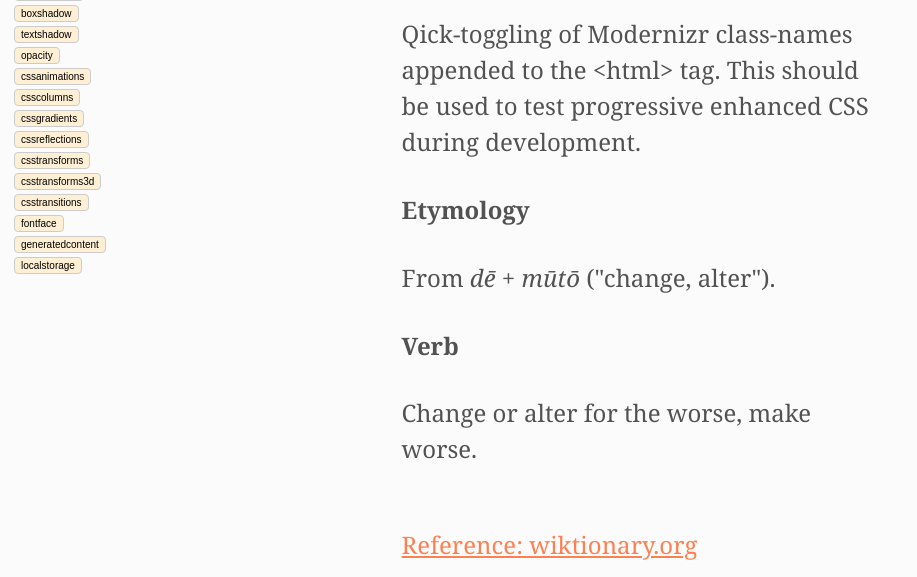
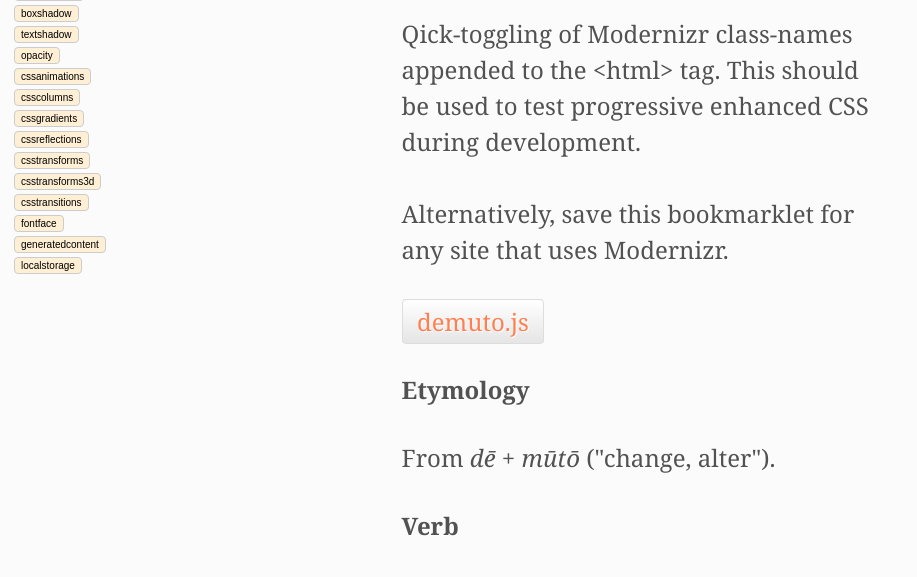
Before and after one commit to adamcbrewer/demuto.js, a PHP site: page / in a window 1280 px wide. Shown: the part 301-878 px from the top of the page, without its empty margins (0-917 px from the left). Run offline with PHP 8.4, Linux system fonts and the light colour scheme.

Commit message:
Added bookmarklet button

```diff
--- a/assets/css/less/core.less
+++ b/assets/css/less/core.less
@@ -76,6 +76,21 @@ a:focus {}
 .title {
     border-bottom: 1px solid lighten(@c-copy, 50%);
     padding-bottom: 0.4em;
+}
+
+.bookmarklet {
+    border: 1px solid #ddd;
+    background: linear-gradient(to bottom, rgba(255,255,255,1) 0%,rgba(229,229,229,1) 100%);
+    border-radius: 4px;
+    padding: 0.2em 0.6em;
+    text-decoration: none;
+
+    &:hover {
+        border: 1px solid #ccc;
+    }
+    &:focus {
+        background: linear-gradient(to bottom, rgba(229,229,229,1) 0%, rgba(255,255,255,1) 100%);
+    }
 }
 
 .demuto {
--- a/index.php
+++ b/index.php
@@ -25,7 +25,11 @@
 		<article>
 			<p>
 				Qick-toggling of Modernizr class-names appended to the &lt;html&gt; tag.
-				This should be used to test progressive enhanced CSS during development.
+				This should be used to test progressive enhanced CSS during development.<br />
+				<br />
+				Alternatively, save this bookmarklet for any site that uses Modernizr.<br />
+				<br />
+				<a class="bookmarklet" href='javascript:(function(e){var t=this,n=e.M||!1,r=document.documentElement;if(!n)return!1;var i=function(){document.addEventListener("click",function(e){if(e.target.hasAttribute("data-test")){var n=e.target,r=n.dataset.pass,i=n.dataset.test;t.toggle(i,r,n)}})};this.off={};this.list=[];this.init=function(){var e,t=document.createDocumentFragment(),r=document.createElement("div");for(e in n){if(typeof n[e]=="function"||typeof n[e]=="array"||typeof n[e]=="object"||!e.indexOf("_"))continue;var s=this.makeToggle(e,n[e]);t.appendChild(s)}r.setAttribute("class","demuto");r.appendChild(t);document.body.appendChild(r);i()};this.makeToggle=function(e,t){if(typeof name=="string"){var n=document.createElement("button");n.innerHTML=e;n.setAttribute("data-test",e);n.setAttribute("data-pass",t);n.setAttribute("data-status","on");n.className="demuto-btn";return n}return!1};this.toggle=function(e,t,n){var i={names:r.className,list:r.classList},s=0,o=!1;if(this.off[e]===undefined){this.off[e]=t;e:for(s;s<i.list.length;s++){o=i.list[s];if(o===e){r.className=r.className.replace(e,"");n.setAttribute("data-status","off");break e}}}else{r.className=r.className.trim()+" "+e;n.setAttribute("data-status","on");delete this.off[e]}};this.init();return this})({M:Modernizr});'>demuto.js</a>
 			</p>
 		</article>
 
```
Also changed, not shown: demuto.min.js (added, +9 -0 lines), assets/css/core.css.
